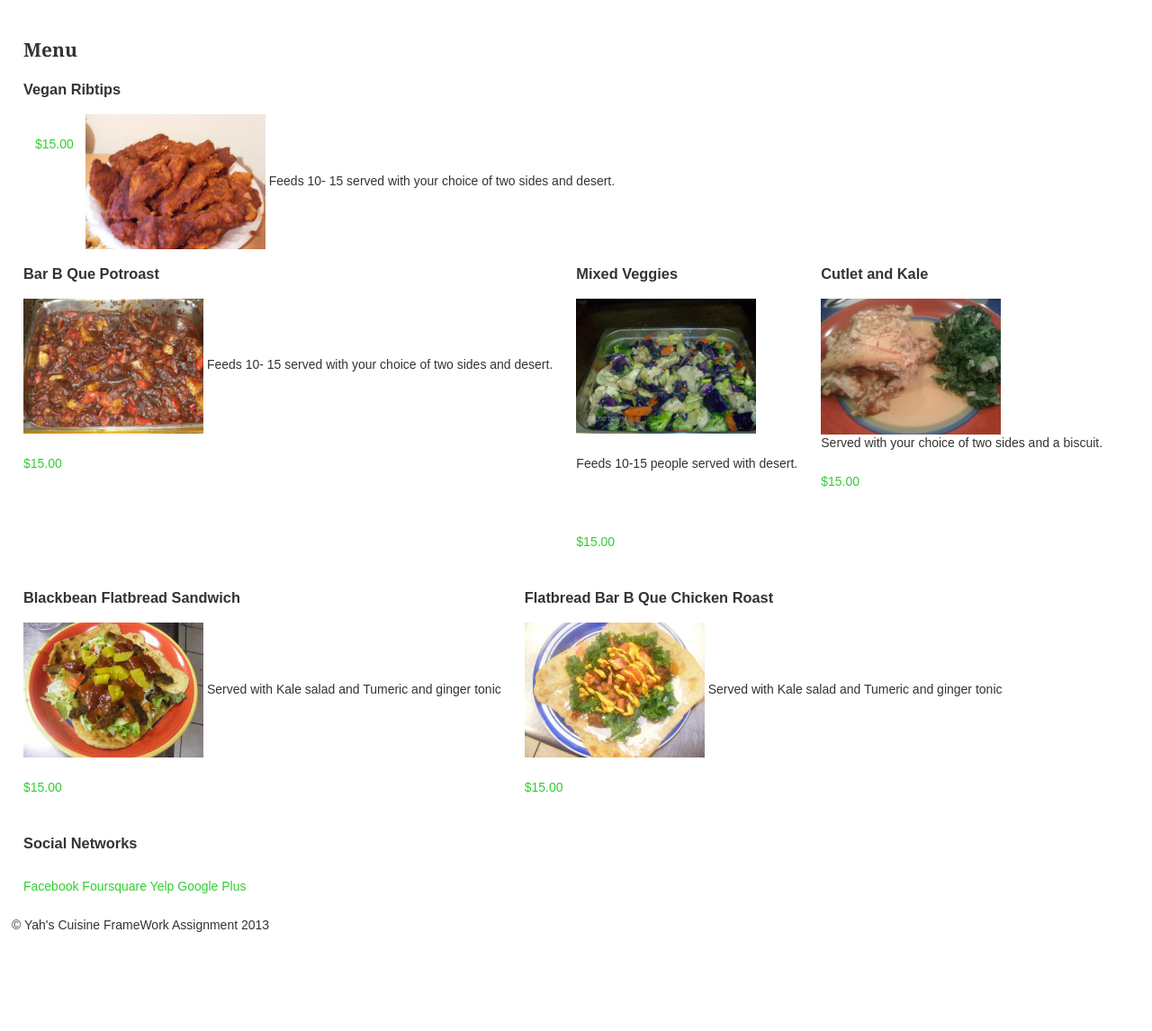
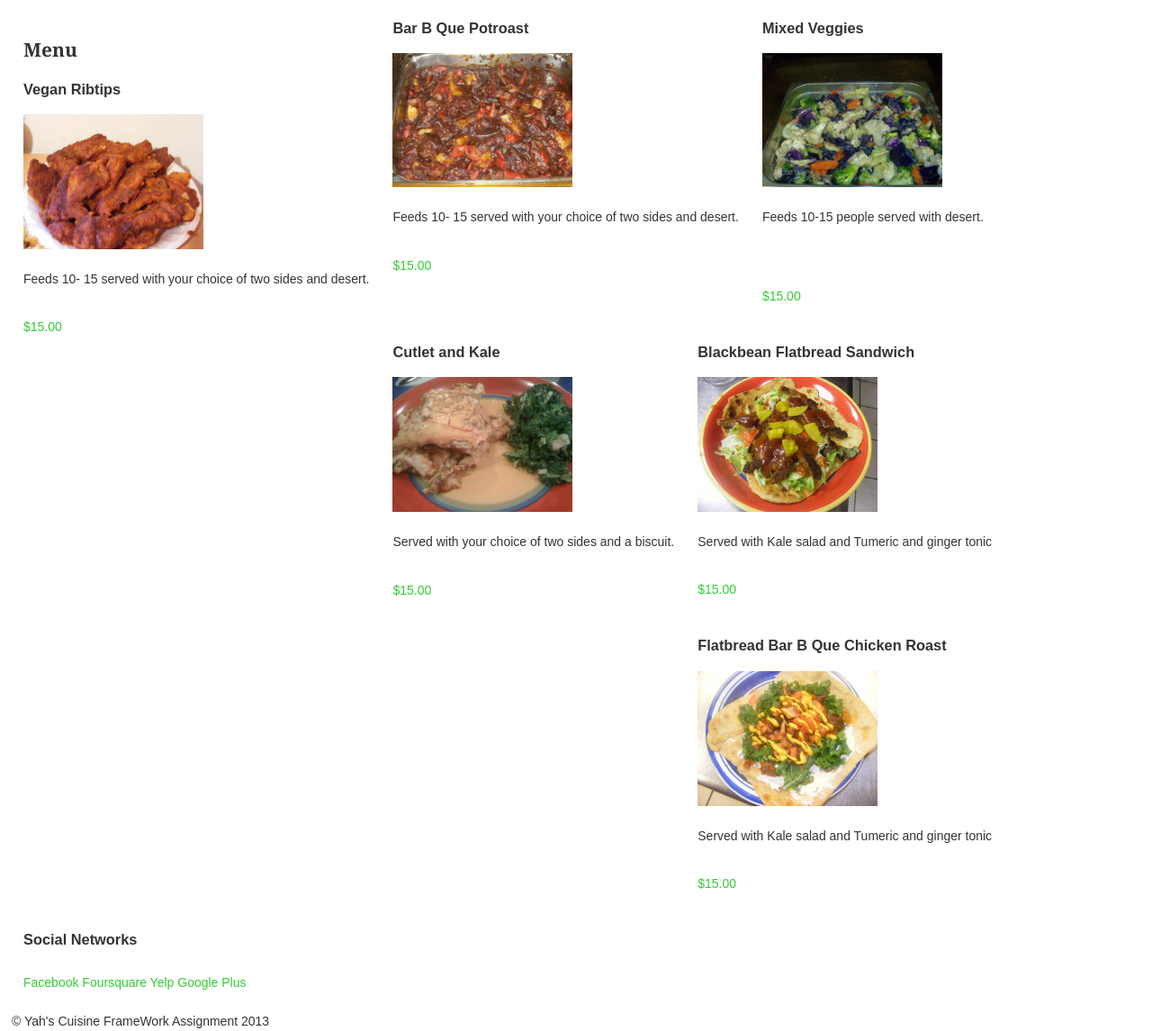
Before and after one commit to Mirajo/yah, a plain HTML site: page menu.html in a window 1280 px wide. Shown: the part 161-1307 px from the top of the page at 90% size. Before the commit the page ends 1200 px from the top, so only its background shows below. Drawn offline with Linux system fonts and the light colour scheme; a web font is replaced by a local one.

Commit message:
menu corrections
menu corrections

```diff
--- a/menu.html
+++ b/menu.html
@@ -35,13 +35,13 @@
 	<h2>Menu</h2>
 	<h3> Vegan Ribtips</h3>
 	<img src="images/Vegan_ribtips.jpg" width="200" height="200" alt="Yah's Cuisine">
-	 Feeds 10- 15 served with your choice of two sides and desert.
-	 <p class="grid_3"><a href="#details">$15.00</a></p>
+	 <p>Feeds 10- 15 served with your choice of two sides and desert.</p>
+	 <p><a href="#details">$15.00</a></p>
 	 </section>
 	 <section class="grid_10">
 	<h3>Bar B Que Potroast</h3>
 	<img src="images/barbQue_potroast.jpg" width="200" height="200" alt="Yah's Cuisine">
-	 Feeds 10- 15 served with your choice of two sides and desert.
+	 <p>Feeds 10- 15 served with your choice of two sides and desert.</p>
 	 <p><a href="#details">$15.00</a></p>
 	 </section>
 	 <section class="grid_10">
@@ -52,20 +52,20 @@
 	 </section>
 	 <section class="grid_10">
 	<h3> Cutlet and Kale</h3>
-	<img src="images/Cutlet.jpg" width="200" height="200" alt="Yah's Cuisine"> <br>Served with your choice of two sides and a biscuit.
-	</br>
+	<img src="images/Cutlet.jpg" width="200" height="200" alt="Yah's Cuisine">
+	<p>Served with your choice of two sides and a biscuit.</p>
 	 <p><a href="#details">$15.00</a></p>
 	 </section>
 	 <section class="grid_10">
 	<h3>Blackbean Flatbread Sandwich</h3>
 	<img src="images/blackbean_flatbread_sandwich.jpg" width="200" height="200" alt="Yah's Cuisine">
-	Served with Kale salad and Tumeric and ginger tonic
+	<p>Served with Kale salad and Tumeric and ginger tonic</p>
 	 <p><a href="#details">$15.00</a></p>
-	  </section>
+	</section>
 	 <section class="grid_10">
 	<h3>Flatbread Bar B Que Chicken Roast</h3>
 	<img src="images/Flatbread_BarBQue_Chickenroast.jpg" width="200" height="200" alt="Yah's Cuisine">
-	Served with Kale salad and Tumeric and ginger tonic
+	<p>Served with Kale salad and Tumeric and ginger tonic</p>
 	 <p><a href="#details">$15.00</a></p>
 	</section>
 	<section class="grid_12">
```
